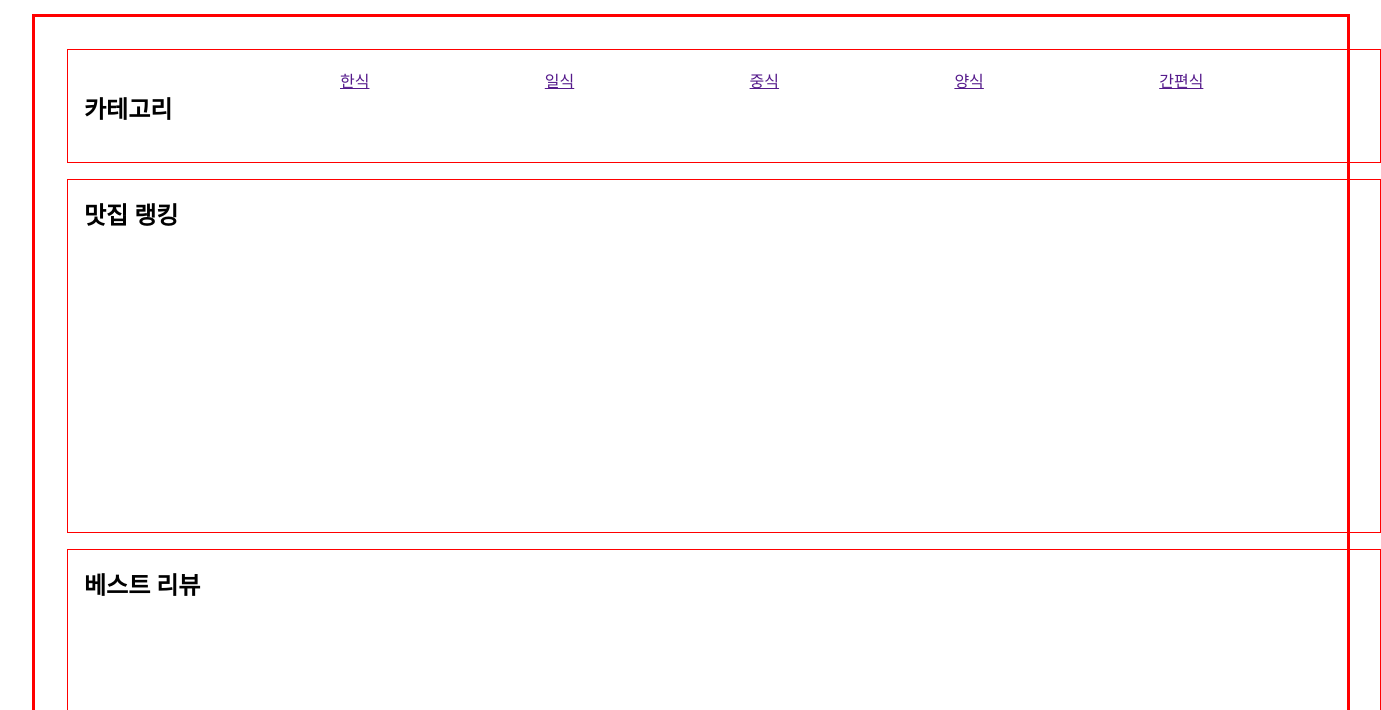
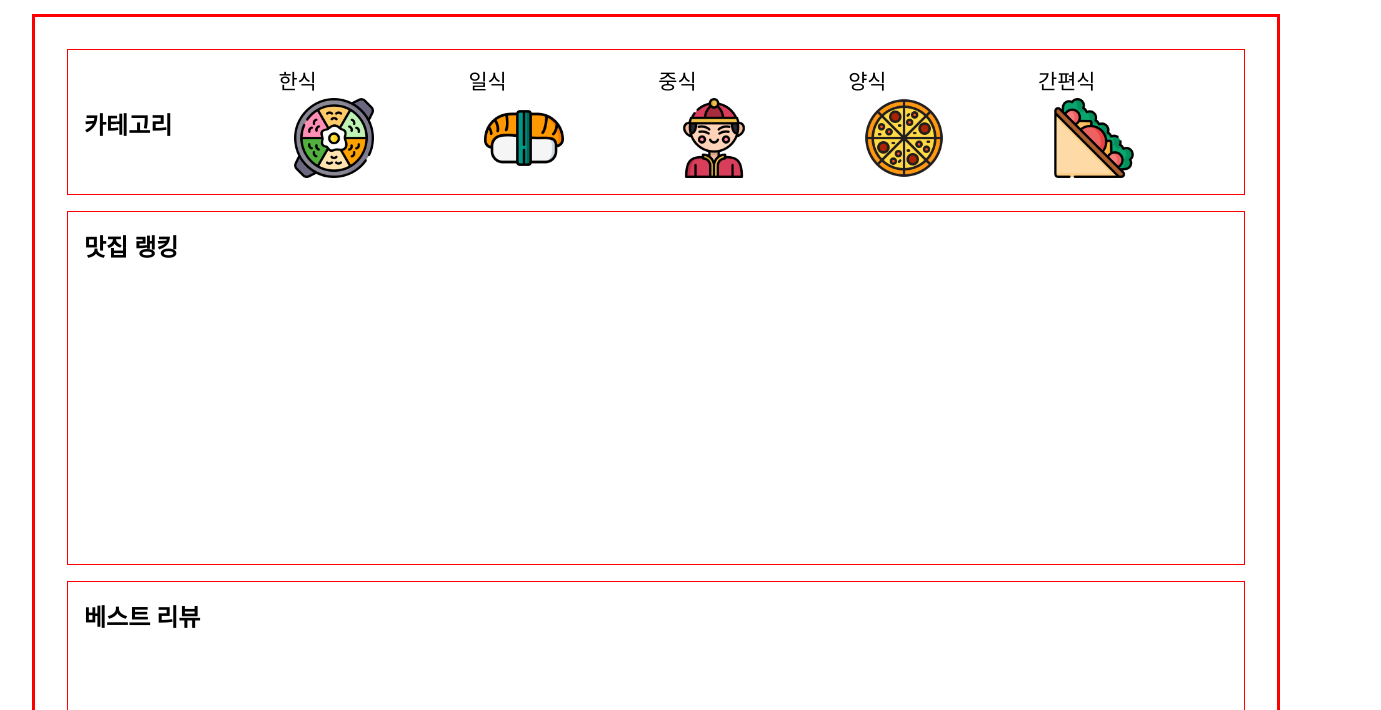
Before and after one commit to jsoyun/brainStructure, a plain HTML site: page main.html in a window 1280 px wide. Shown: the part 90-800 px from the top of the page, 1381 px wide, since content can reach past the window. Drawn offline with Linux system fonts and the light colour scheme.

Commit message:
2021090성재=카테고리 수정

```diff
--- a/main.html
+++ b/main.html
@@ -41,45 +41,65 @@
     <!-- main contents -->
     <main>
       <!-- 카테고리, 맛집랭킹, 베스트 리뷰 세개를 다 감싸는 박스 -->
-        <div class="main-container-SJ">
+      <div class="main-container">
         <!-- 카테고리 전체 박스 -->
         <div class="categ-container">
           <!-- 카테고리 타이틀 -->
           <div class="categ-title"><span id="categ-title">카테고리</span></div>
-            <!-- 카테고리 세부내용(한식에 해놓은 것처럼 이미지 넣어서 링크 넣을 예정) -->
-            <div class="categ-menu menu1">
-              <a href="" class="thumbnail" ng-click="select-home-category('한식')"
-                ><div class="categ-menu-kor">한식</div>
-                <!-- <img
+          <!-- 카테고리 세부내용 -->
+          <div class="categ-menu">
+            <!-- 카테고리 세부내용 페이지로 가기 위한 링크(텍스트) -->
+            <a href="" class="thumbnail" ng-click="select-home-category('한식')"><div class="categ-menu-sub">한식
+              <!-- 카테고리 세부내용 페이지로 가기 위한 링크(그림) -->
+              <img
                 src="/이성재/img/bibimbap.png"
-                  width="40rem"
-                  height="40rem"
-                  alt=""
-                /> -->
+                class="categ-menu-sub-img"
+              />
             </a>
           </div>
-            <div class="categ-menu menu2">
+          </div>
+          <div class="categ-menu">
             <a href="" class="thumbnail" ng-click="select-home-category('일식')"
-                >일식</a
-              >
+              ><div class="categ-menu-sub">일식
+              <img
+                src="/이성재/img/sushi.png"
+                class="categ-menu-sub-img"
+              />
+            </a>
           </div>
-            <div class="categ-menu menu3">
+          </div>
+          <div class="categ-menu">
             <a href="" class="thumbnail" ng-click="select-home-category('중식')"
-                >중식</a
-              >
+              ><div class="categ-menu-sub">중식
+              <img
+                src="/이성재/img/chinese.png"
+                class="categ-menu-sub-img"
+              />
+            </a>
           </div>
-            <div class="categ-menu menu4">
+          </div>
+          <div class="categ-menu">
             <a href="" class="thumbnail" ng-click="select-home-category('양식')"
-                >양식</a
-              >
+              ><div class="categ-menu-sub">양식
+              <img
+                src="/이성재/img/pizza.png"
+                class="categ-menu-sub-img"
+              />
+            </a>
           </div>
-            <div class="categ-menu menu5">
+          </div>
+          <div class="categ-menu">
             <a
               href=""
               class="thumbnail"
               ng-click="select-home-category('간편식')"
-                >간편식</a
-              >
+              ><div class="categ-menu-sub">간편식
+              <img
+                src="/이성재/img/sandwich.png"
+                class="categ-menu-sub-img"
+              />
+            </a>
+          </div>
           </div>
         </div>
         <!-- 맛집랭킹 전체 박스 -->
@@ -87,7 +107,7 @@
           <!-- 맛집랭킹 타이틀-->
           <div class="rank-title"><span id="rank-title">맛집 랭킹</span></div>
           <!-- 맛집랭킹 1~3순위.. div로만 걸어놓고 JS로 API 걸면 되려나? -->
-            <!-- grid로 3등분하기 -->
+          <!-- 순위 구역 좀 더 나눠주고 inlineblock이나 grid로 3등분하기 -->
           <div class="rank-num num1"></div>
           <div class="rank-num num2"></div>
           <div class="rank-num num3"></div>
@@ -98,7 +118,7 @@
           <div class="review-title">
             <span id="review-title">베스트 리뷰</span>
           </div>
-            <!-- 베스트 리뷰 1~3 순위.. 위와 다른 방식? -->
+          <!-- 베스트 리뷰 1~3 순위 -->
           <div class="review-num num1"></div>
           <div class="review-num num2"></div>
           <div class="review-num num3"></div>
--- a/styles/main.css
+++ b/styles/main.css
@@ -96,6 +96,10 @@ header {
   padding: 0;
   margin: 0;
 }
+a {
+  text-decoration: none;
+  color: inherit;
+}
 /* 메인 컨텐츠 전체 */
 main {
   width: 100%;
@@ -104,23 +108,24 @@ main {
   background-color: #fff;
 }
 /* 메인 컨테이너 */
-.main-container-SJ {
-  width: 100%;
+.main-container {
+  /* width: 100%; */
   height: 60rem;
   padding: 1rem;
   /* 추후 border는 모두 삭제 예정(현재 구분용) */
   border: 3px solid red;
   margin: 1rem 1rem;
+  /* overflow: auto; */
 }
 /* 카테고리를 감싸는 큰 박스 */
 .categ-container {
-  width: 100%;
-  height: 5rem;
+  /* width: 100%; */
+  height: 7rem;
   padding: 1rem 1rem;
   border: 1px solid red;
   margin: 1rem 1rem;
   display: grid;
-  grid-template-columns: 20% 1fr 1fr 1fr 1fr 1fr;
+  grid-template-columns: 17% 1fr 1fr 1fr 1fr 1fr;
 }
 /* 카테고리 타이틀 */
 #categ-title {
@@ -129,18 +134,35 @@ main {
   padding-right: 5rem;
   font-size: 1.5rem;
   font-weight: bold;
-  padding-top: 1.5rem;
+  padding-top: 2.5rem;
 }
 /* 카테고리 메뉴 */
 .categ-menu {
   float: left;
-  padding-right: 2rem;
+  padding-right: 1rem;
   margin: 0;
   line-height: 2rem;
 }
+/* 카테고리 선택 글씨&이미지 박스 */
+.thumbnail {
+  display: flex;
+  font-size: 1.3rem;
+  flex-direction: column;
+}
+/* 카테고리 세부선택 글 */
+.categ-menu-sub {
+  font-size: inherit;
+}
+/* 카테고리 세부선택 이미지 */
+.categ-menu-sub-img {
+  display: inline-block;
+  width: 5rem;
+  height: 5rem;
+  margin-left: 1rem;
+}
 /* 맛집랭킹 전체를 감싸는 큰 박스 */
 .rank-container {
-  width: 100%;
+  /* width: 100%; */
   height: 20rem;
   padding: 1rem 1rem;
   border: 1px solid red;
@@ -161,7 +183,7 @@ main {
 }
 /* 베스트 리뷰 전체를 감싸는 큰 박스*/
 .review-container {
-  width: 100%;
+  /* width: 100%; */
   height: 20rem;
   padding: 1rem 1rem;
   border: 1px solid red;
--- a/이성재/main.css
+++ b/이성재/main.css
@@ -16,16 +16,17 @@ main {
 }
 /* 메인 컨테이너 */
 .main-container {
-  width: 100%;
+  /* width: 100%; */
   height: 60rem;
   padding: 1rem;
   /* 추후 border는 모두 삭제 예정(현재 구분용) */
   border: 3px solid red;
   margin: 1rem 1rem;
+  /* overflow: auto; */
 }
 /* 카테고리를 감싸는 큰 박스 */
 .categ-container {
-  width: 100%;
+  /* width: 100%; */
   height: 7rem;
   padding: 1rem 1rem;
   border: 1px solid red;
@@ -68,7 +69,7 @@ main {
 }
 /* 맛집랭킹 전체를 감싸는 큰 박스 */
 .rank-container {
-  width: 100%;
+  /* width: 100%; */
   height: 20rem;
   padding: 1rem 1rem;
   border: 1px solid red;
@@ -89,7 +90,7 @@ main {
 }
 /* 베스트 리뷰 전체를 감싸는 큰 박스*/
 .review-container {
-  width: 100%;
+  /* width: 100%; */
   height: 20rem;
   padding: 1rem 1rem;
   border: 1px solid red;
```
Also changed, not shown: 이성재/main.html (+3 -2 lines). Lines whose indentation alone changed are shown as unchanged.
